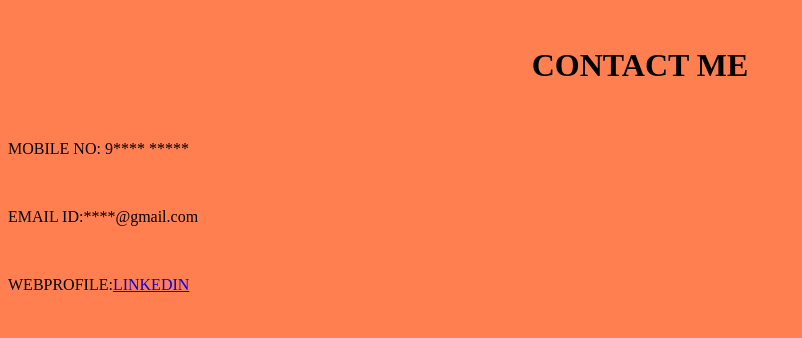
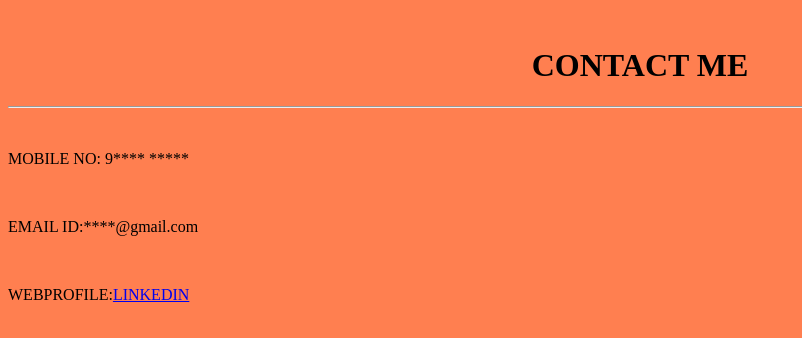
Before and after one commit to visuvarthan/html-portfolio, a plain HTML site: page public/contact.html in a window 1280 px wide. Shown: the whole page, without its empty margins (0-802 px from the left). Drawn offline with Linux system fonts and the light colour scheme.

Commit message:
contact.html

```diff
--- a/public/contact.html
+++ b/public/contact.html
@@ -3,13 +3,14 @@
 <head>
     <meta charset="UTF-8">
     <meta name="viewport" content="width=device-width, initial-scale=1.0">
-    <title>Document</title>
+    <title>ABOUT ME</title>
 </head>
 <body style="background-color: coral;">
     <div>
         <br />
 
         <h1 style="text-align: center ;">CONTACT ME</h1>
+        <hr />
 
         <br />
         <p>MOBILE NO: 9**** *****</p>
```
